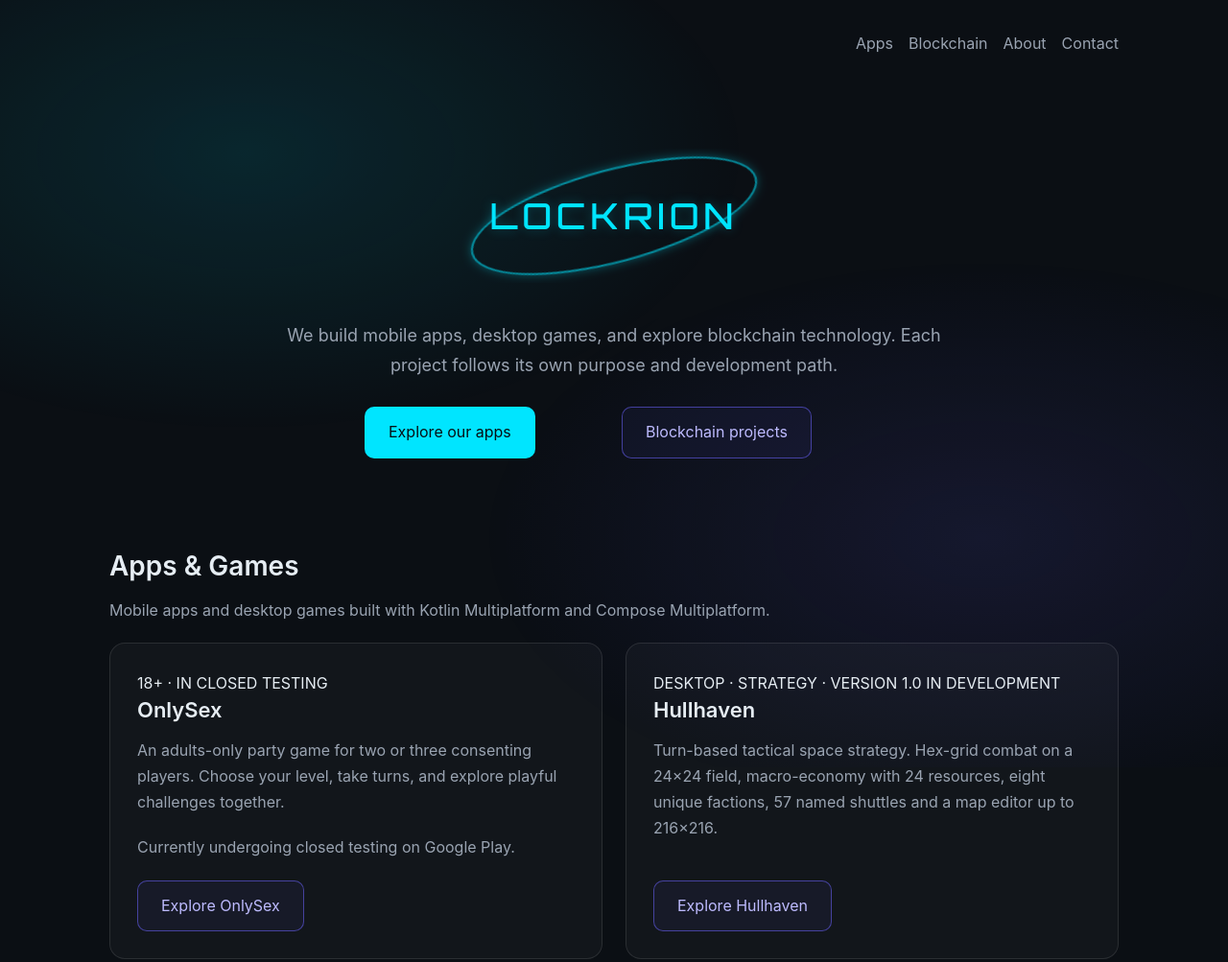
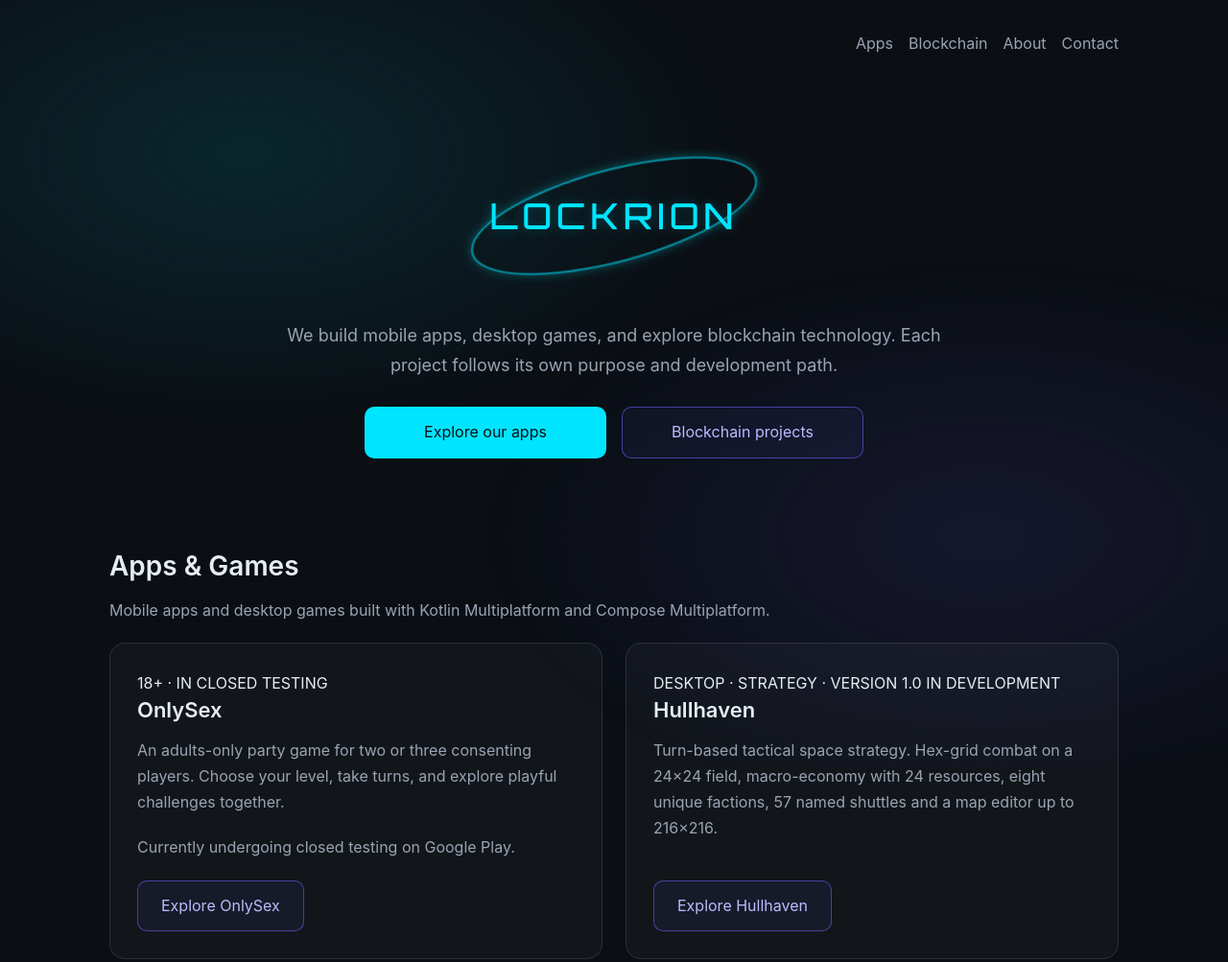
Before and after one commit to MaryanBog/lockrion.com, a plain HTML site: page index.html in a window 1280 px wide. Shown: the top 1003 px of the page at 96% size. Drawn offline with Linux system fonts and the light colour scheme.

Commit message:
Fix hero button width: override max-width in grid

```diff
--- a/css/style.css
+++ b/css/style.css
@@ -126,7 +126,7 @@ p {
   max-width: 520px;
   margin: 0 auto;
 }
-.hero .buttons .btn { width: 100%; }
+.hero .buttons .btn { width: 100%; max-width: none; }
 
 /* Кнопки */
 .btn {
```
